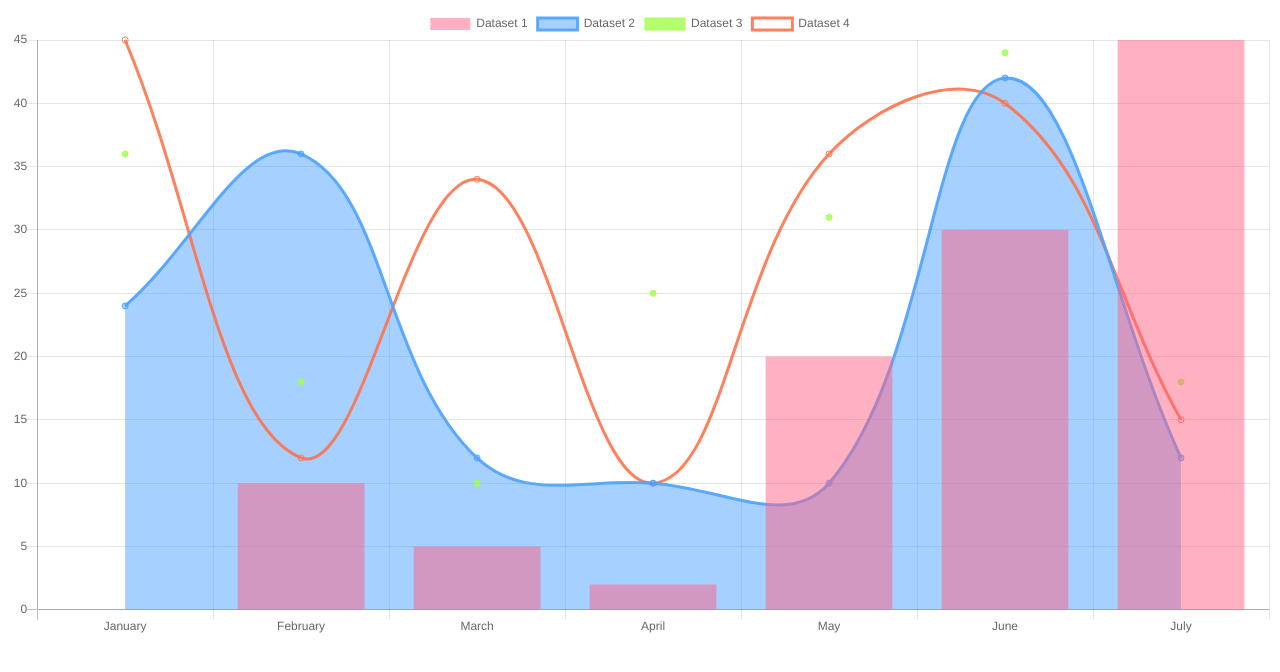
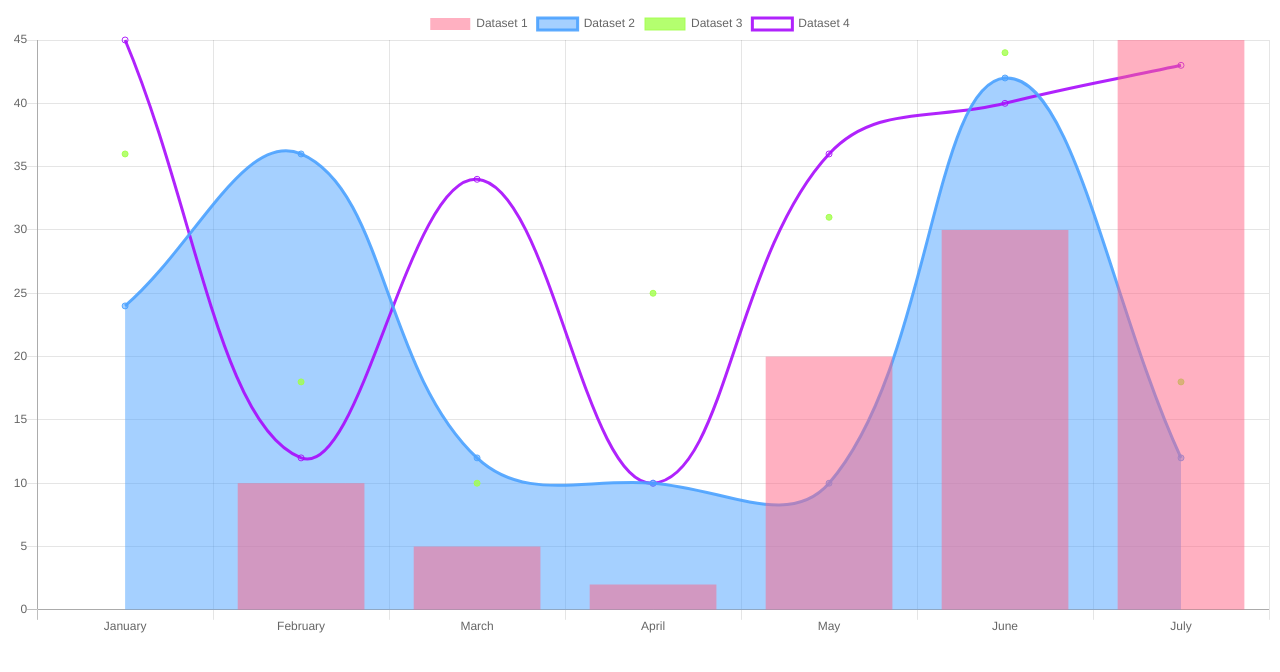
Before and after one commit to krisxcrash/charts, a plain HTML site: page index.html in a window 1280 px wide. Drawn offline with nearby package versions, Linux system fonts and the light colour scheme.

Commit message:
updated charts

```diff
--- a/index.html
+++ b/index.html
@@ -43,9 +43,9 @@
             },
             {
                 label: 'Dataset 4',
-                backgroundColor: 'rgba(162, 255, 76, .0)',
-                borderColor: 'rgba(255, 115, 76, .9)',
-                data: [45, 12, 34, 10, 36, 40, 15],
+                backgroundColor: 'rgba(168, 12, 252, .0)',
+                borderColor: 'rgba(168, 12, 252, .9)',
+                data: [45, 12, 34, 10, 36, 40, 43],
 
                 type: 'line'
             }],
```
